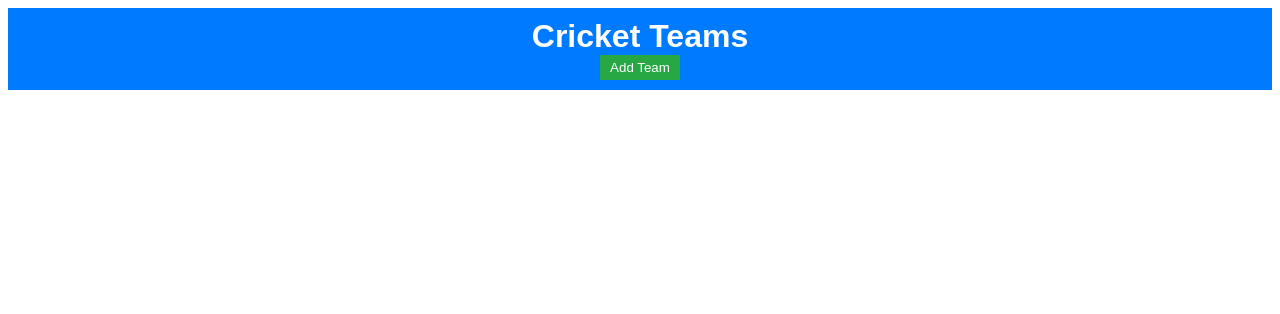
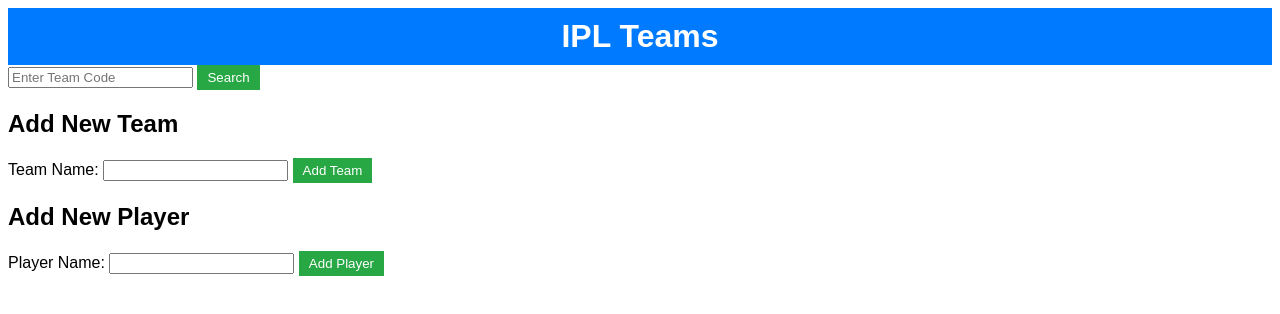
Before and after one commit to mohammadgithub2326/web_development_fundamentals_project, a plain HTML site: page index.html in a window 1280 px wide. Drawn offline with Linux system fonts and the light colour scheme.

Commit message:
Update index.html

```diff
--- a/index.html
+++ b/index.html
@@ -4,16 +4,52 @@
     <meta charset="UTF-8">
     <meta name="viewport" content="width=device-width, initial-scale=1.0">
     <link rel="stylesheet" href="styles.css">
-    <title>Cricket Teams</title>
+    <title>IPL Teams</title>
 </head>
 <body>
     <header>
-        <h1>Cricket Teams</h1>
-        <button id="addTeamBtn">Add Team</button>
+        <h1>IPL Teams</h1>
     </header>
+    <div id="searchBar">
+        <input type="text" id="teamCodeInput" placeholder="Enter Team Code">
+        <button id="searchButton">Search</button>
+    </div>
+
+    <!-- Button to add a new team --
+    <button id="addTeamButton">Add New Team</button>
+
+    <-- Button to add a new player --
+    <button id="addPlayerButton">Add New Player</button>-->
+
+    <!-- Team list -->
+    <div id="teamList" class="card-grid">
+        <!-- Teams will be added here dynamically -->
+    </div>
+    <!-- Form to add a new team (hidden by default) -->
+<div id="addTeamForm" class="hidden">
+    <h2>Add New Team</h2>
+    <form id="teamForm">
+        <label for="teamName">Team Name:</label>
+        <input type="text" id="teamName" required>
+        <!-- Add other input fields for team details -->
+        <button type="submit">Add Team</button>
+    </form>
+</div>
+
+<!-- Form to add a new player (hidden by default) -->
+<div id="addPlayerForm" class="hidden">
+    <h2>Add New Player</h2>
+    <form id="playerForm">
+        <label for="playerName">Player Name:</label>
+        <input type="text" id="playerName" required>
+        <!-- Add other input fields for player details -->
+        <button type="submit">Add Player</button>
+    </form>
+</div>
+
     <main>
         <div id="teamList" class="card-grid">
-            <!-- Team cards will be added here dynamically -->
+            <!-- Teams will be added here dynamically -->
         </div>
     </main>
     <script src="script.js"></script>
```
